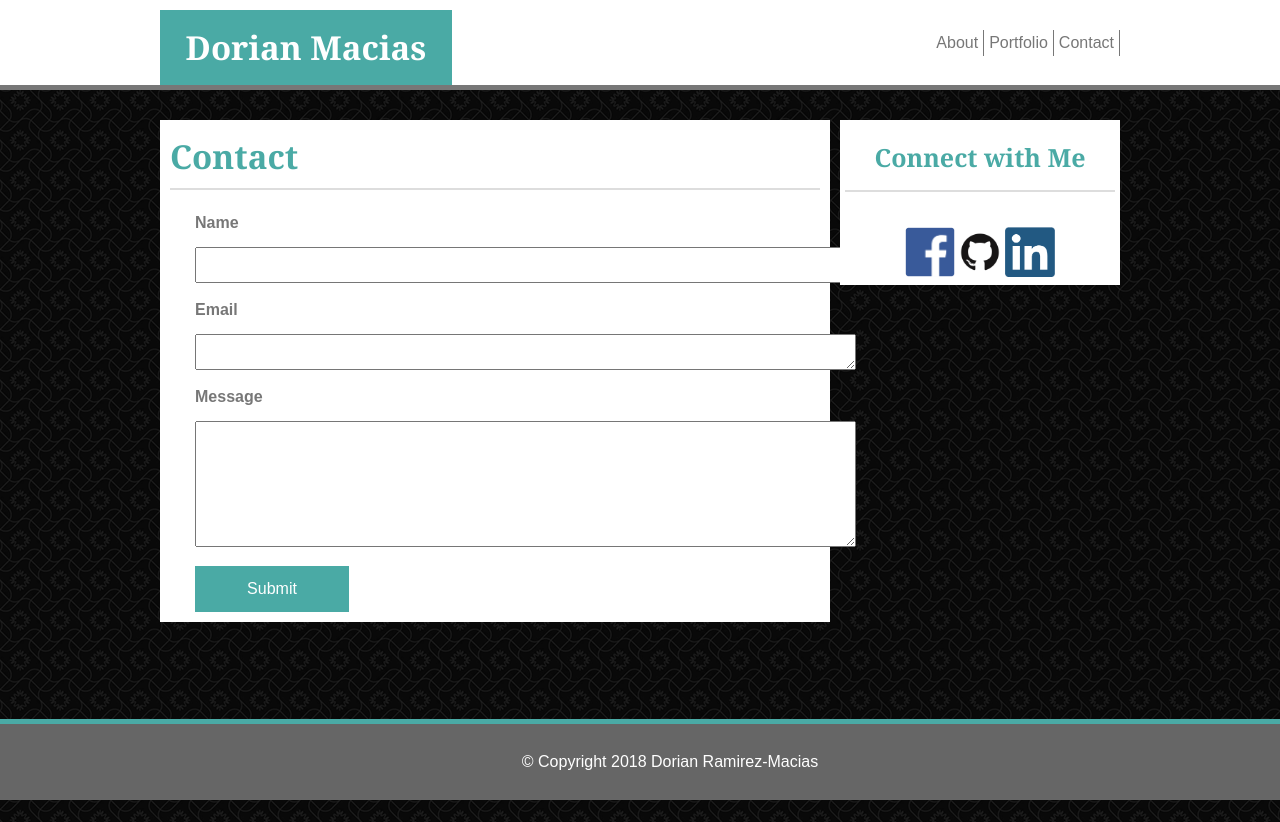
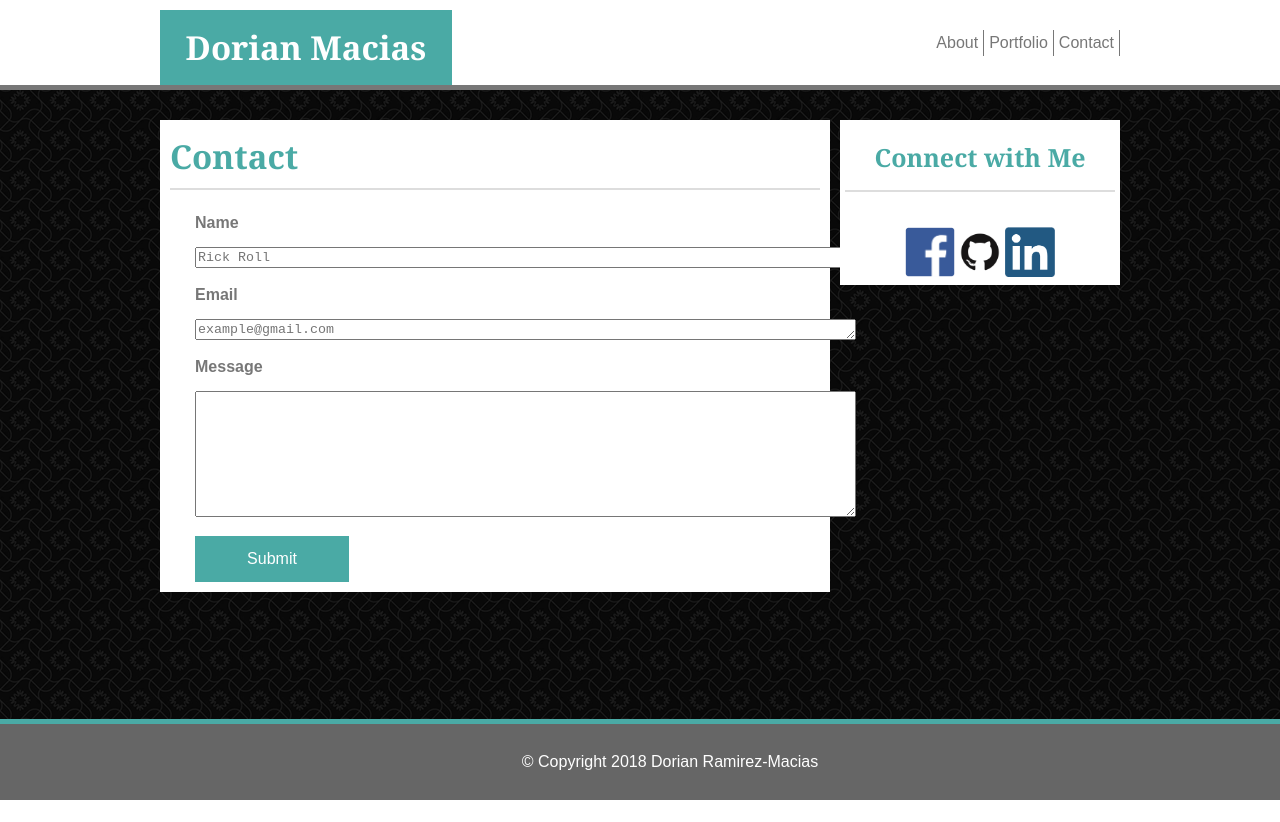
Before and after one commit to dorianinc/Basic-Portfolio, a plain HTML site: page contact.html in a window 1280 px wide. After the commit the page ends 800 px from the top, so only its background shows below. Drawn offline with Linux system fonts and the light colour scheme.

Commit message:
Add files via upload

```diff
--- a/contact.html
+++ b/contact.html
@@ -36,10 +36,10 @@
                 <div class="textbox">
 
                     <h3>Name</h3><br>
-                    <textarea rows="2" cols="80"></textarea><br><br>
+                    <textarea rows="1" cols="80" placeholder="Rick Roll"></textarea><br><br>
 
                     <h3>Email</h3><br>
-                    <textarea rows="2" cols="80"></textarea><br><br>
+                    <textarea rows="1" cols="80" placeholder="example@gmail.com"></textarea><br><br>
 
                     <h3>Message</h3><br>
                     <textarea rows="8" cols="80"></textarea><br>
```
